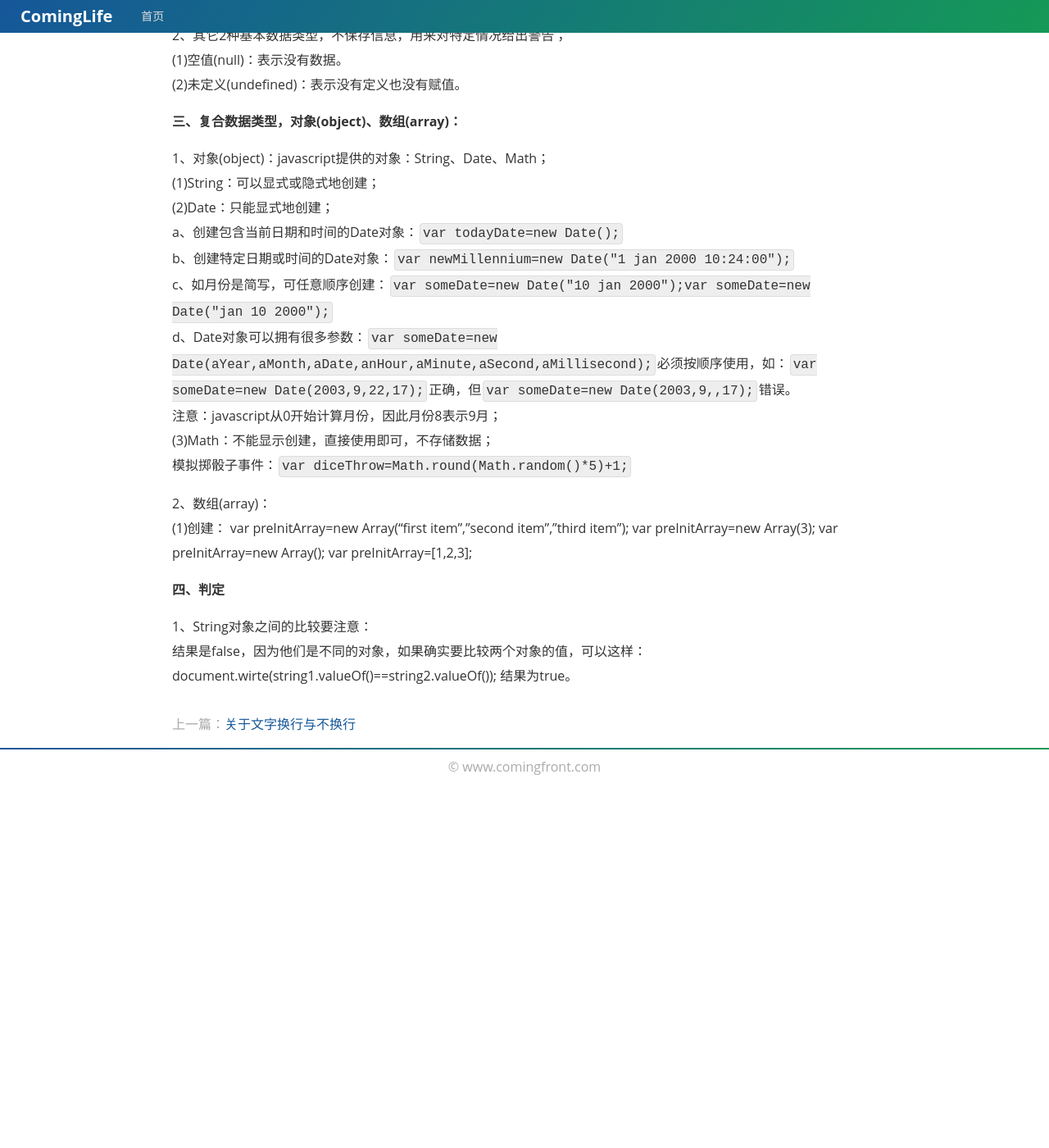
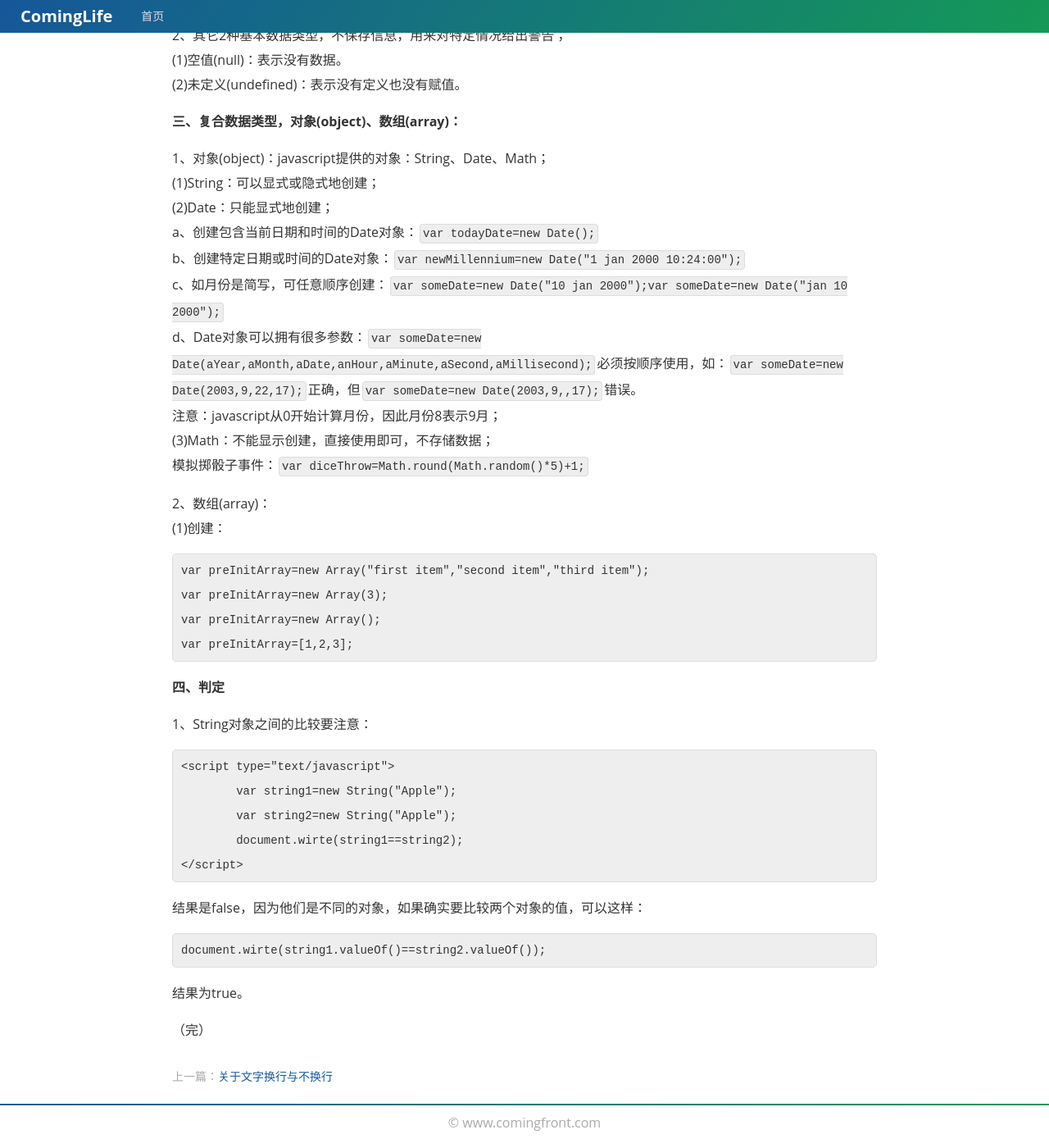
Before and after one commit to cominglife/comingfront.github.io, a Jekyll site: the page built from _posts/2012-01-30-js-beginning-javascript-with-dom-scripting-and-ajax-study.md, in a window 1280 px wide and 1400 px high, scrolled down 514 px. Shown: the whole window at 82% size. Built offline with Jekyll 4.4.1, drawn with Linux system fonts in a browser that asks for light colours; before the commit the page ends 1480 px from its top, so only the background shows below that.

Commit message:
add note

```diff
--- a/_posts/2012-01-30-js-beginning-javascript-with-dom-scripting-and-ajax-study.md
+++ b/_posts/2012-01-30-js-beginning-javascript-with-dom-scripting-and-ajax-study.md
@@ -38,6 +38,7 @@ d、Date对象可以拥有很多参数：`var someDate=new Date(aYear,aMonth,aDa
 
 2、数组(array)：
 (1)创建：
+
 	var preInitArray=new Array("first item","second item","third item");
 	var preInitArray=new Array(3);
 	var preInitArray=new Array();
@@ -46,11 +47,17 @@ d、Date对象可以拥有很多参数：`var someDate=new Date(aYear,aMonth,aDa
 __四、判定__
 
 1、String对象之间的比较要注意：
+
 	<script type="text/javascript">
 		var string1=new String("Apple");
 		var string2=new String("Apple");
 		document.wirte(string1==string2);
 	</script>
+
 结果是false，因为他们是不同的对象，如果确实要比较两个对象的值，可以这样：
+
 	document.wirte(string1.valueOf()==string2.valueOf());
+
 结果为true。
+
+（完）
--- a/css/style.css
+++ b/css/style.css
@@ -37,7 +37,7 @@ body{min-width:320px; color:#333;}
 .list_tit a:hover{color:#4879a8;}
 .list_intr{display:block; margin-top:6px; font-size:14px; color:#777;}
 .list_date{display:block; font-size:12px; color:#ccc;}
-.list_more{display:block; width:60px; border-radius:4px; margin-top:4px; text-align:center; font-size:12px; color:#ddd; background:#155799; transition:background .3s;}
+.list_more{display:block; width:60px; border-radius:4px; margin-top:4px; text-align:center; font-size:12px; color:#fff; background:#155799; transition:background .3s;}
 .list_more:hover{color:#fff; background:#4879a8;}
 
 .footer_line{display:block; height:2px; line-height:0; font-size:0; background-color:#155799; background-image:linear-gradient(120deg, #155799, #159957);}
@@ -69,9 +69,10 @@ body{min-width:320px; color:#333;}
 .aboutMe{padding:10% 5%; background:#f8f8f8;}
 .aboutMe span{font-size:14px;}
 
-.article_rela{padding:15px 0; color:#aaa;}
+.article_rela{padding:15px 0 20px; font-size:14px; color:#aaa;}
 .article_prev{float:left;}
 .article_next{float:right;}
 
 pre{padding:5px 10px; border:1px solid #ddd; border-radius:5px; white-space:pre-wrap; word-wrap:break-word; background:#eee;}
+code{font-size:14px;}
 p code{padding:3px; margin:0 2px; border:1px solid #ddd; border-radius:4px; background:#eee;}
```
